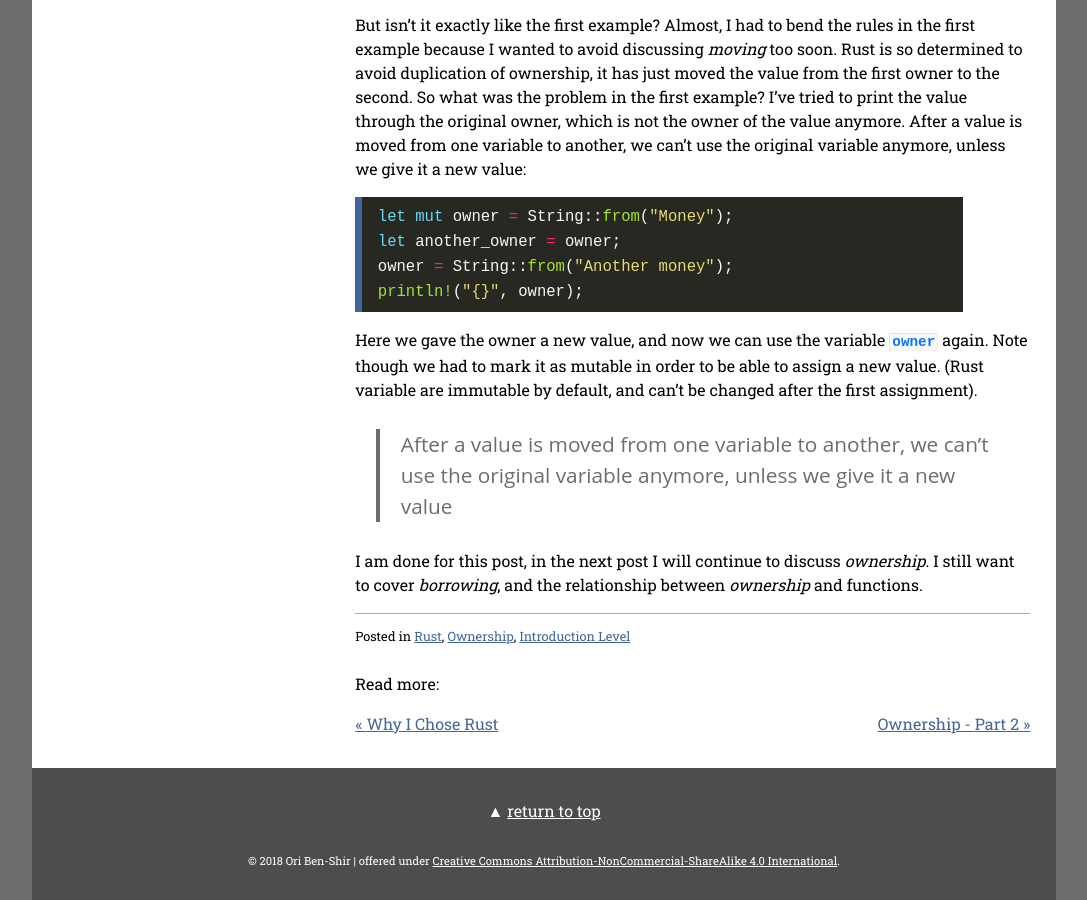
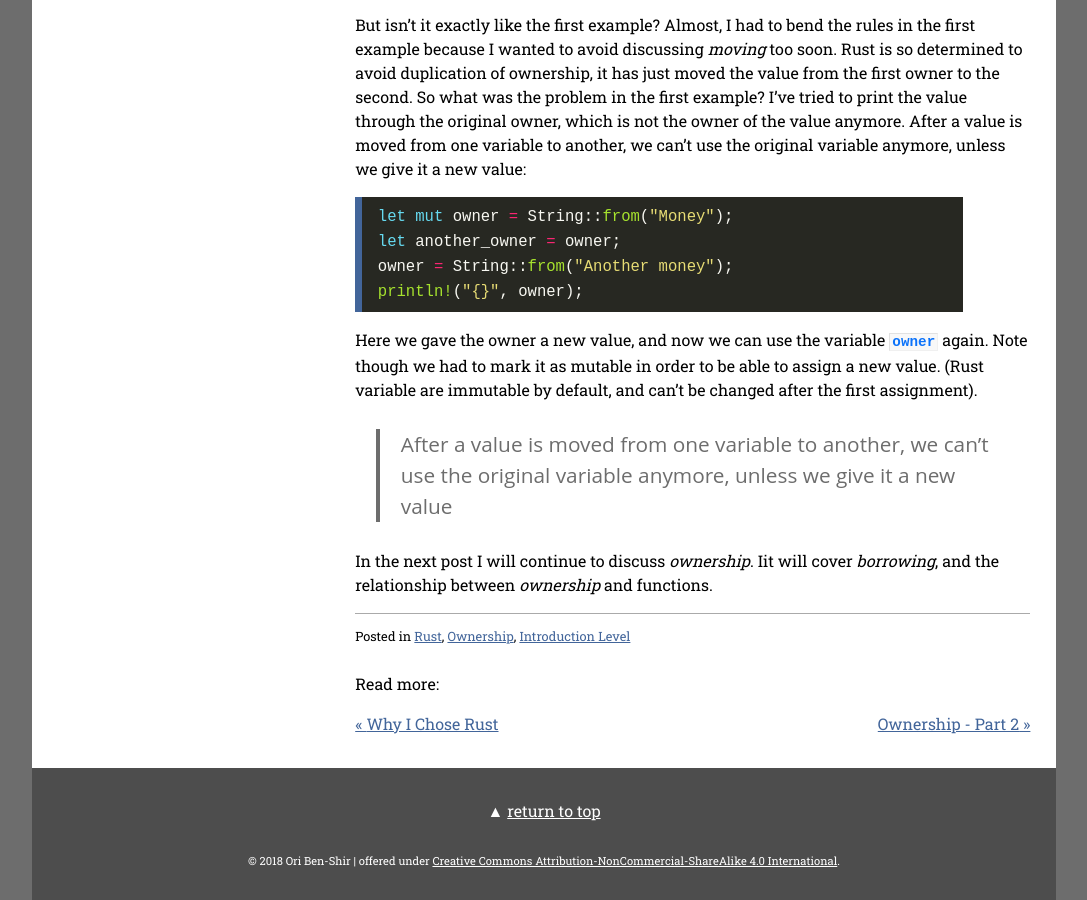
Before and after one commit to oribenshir/afternoon_rusting, a Jekyll site: the page built from _posts/2019-1-12-ownership.md, in a window 1280 px wide and 900 px high, scrolled down 3618 px. Shown: the whole window, without its empty margins (96-1183 px from the left). Built offline with Jekyll 4.4.1, drawn with Linux system fonts in a browser that asks for light colours.

Commit message:
Small fixes

```diff
--- a/_posts/2019-1-12-ownership.md
+++ b/_posts/2019-1-12-ownership.md
@@ -99,4 +99,4 @@ println!("{}", owner);
 Here we gave the owner a new value, and now we can use the variable `owner` again. Note though we had to mark it as mutable in order to be able to assign a new value. (Rust variable are immutable by default, and can't be changed after the first assignment).
 > After a value is moved from one variable to another, we can't use the original variable anymore, unless we give it a new value
 
-I am done for this post, in the next post I will continue to discuss *ownership*. I still want to cover *borrowing*, and the relationship between *ownership* and functions.
+In the next post I will continue to discuss *ownership*. Iit will cover *borrowing*, and the relationship between *ownership* and functions.
```
